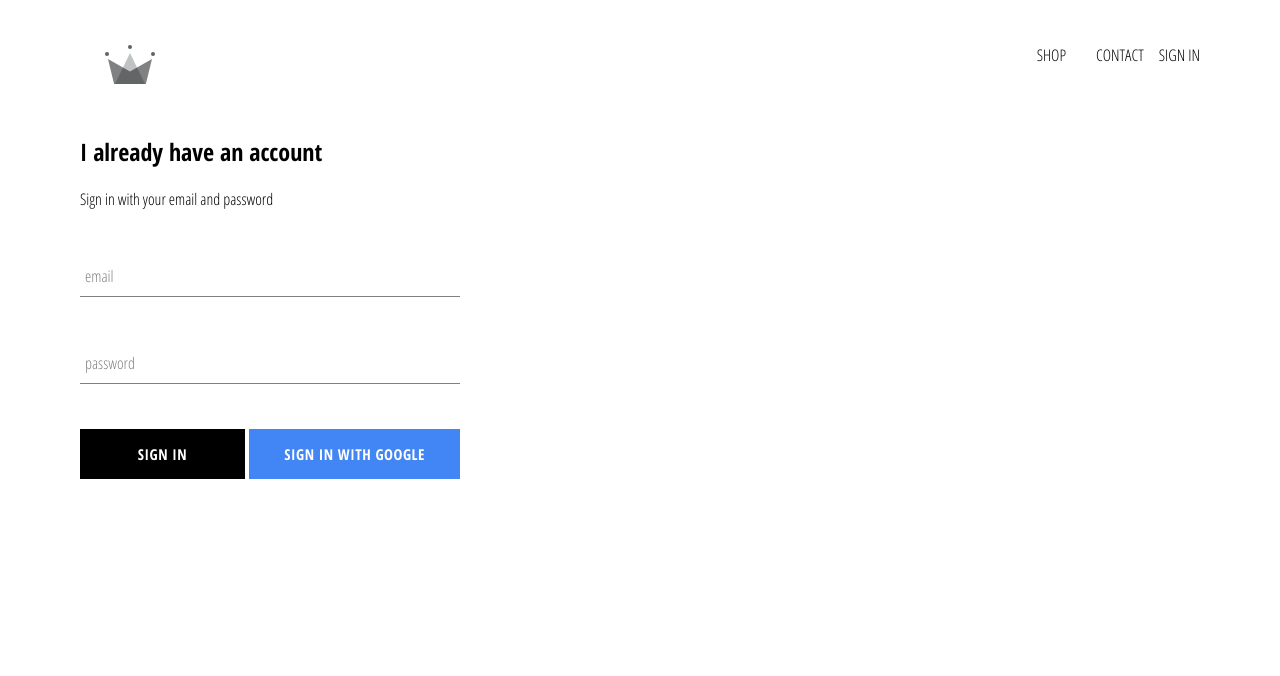
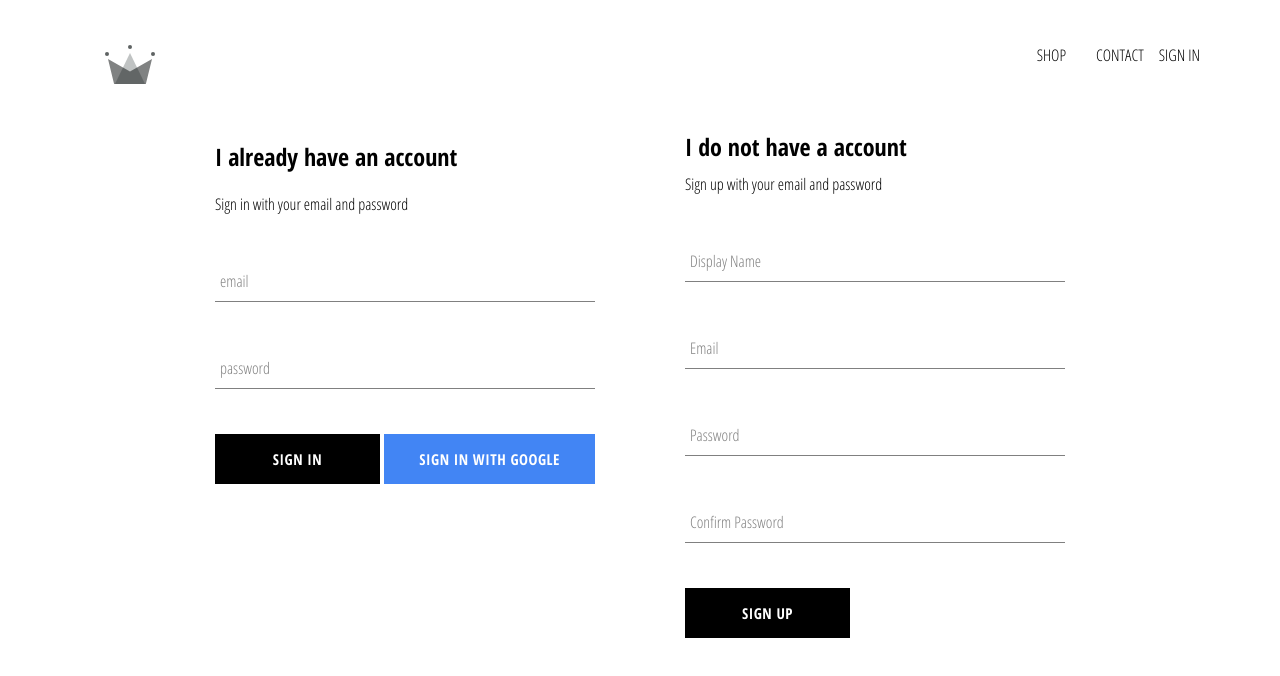
Before and after one commit to ross-ferreira/Wilder-Clothing, a React (Create React App) app: page /signin in a window 1280 px wide. Shown: the top 676 px of the page. Built offline with nearby package versions, Linux system fonts and the light colour scheme; no server answers.

Commit message:
Implemented Firebase Utils including ability to store authenticated users firestore DB

```diff
--- a/src/App.js
+++ b/src/App.js
@@ -6,7 +6,7 @@
 import Header from './components/header/Header.component.jsx';
 import SignInAndSignUp from './pages/sign-in-and-sign-up/Sign-In-And-Sign-Up.component.jsx';
 
-import { auth } from './firebase/firebase.utlils';
+import { auth, createUserProfileDocument } from './firebase/firebase.utlils';
 
 class App extends React.Component {
   constructor() {
@@ -19,10 +19,28 @@
   unsubscribeFromAuth = null;
 
   componentDidMount() {
-    this.unsubscribeFromAuth = auth.onAuthStateChanged((user) => {
-      this.setState({ currentUser: user });
-
-      console.log(user);
+    this.unsubscribeFromAuth = auth.onAuthStateChanged(async (userAuth) => {
+      //Check User Auth during Signin In
+      if (userAuth) {
+        const userRef = await createUserProfileDocument(userAuth);
+        //snaphot of database
+        userRef.onSnapshot((snapShot) => {
+          this.setState(
+            {
+              currentUser: {
+                id: snapShot.id,
+                ...snapShot.data(),
+              },
+              //added 2nd paramter to setState for console log as setstate is ASync
+            },
+            () => {
+              console.log(this.state);
+            }
+          );
+        });
+      } else {
+        this.setState({ currentUser: userAuth });
+      }
     });
   }
 
--- /dev/null
+++ b/src/components/Sign-Up/Sign-Up.component.jsx
@@ -0,0 +1,106 @@
+import React from 'react';
+
+import FormInput from '../form-input/form-input.component';
+import CustomButton from '../custom-button/custom-button.component';
+
+import {
+  auth,
+  createUserProfileDocument,
+} from '../../firebase/firebase.utlils';
+
+import './Sign-Up.styles.scss';
+
+class SignUp extends React.Component {
+  constructor() {
+    super();
+
+    this.state = {
+      displayName: '',
+      email: '',
+      password: '',
+      confirmPassword: '',
+    };
+  }
+
+  handleSubmit = async (event) => {
+    event.preventDefault();
+
+    const { displayName, email, password, confirmPassword } = this.state;
+
+    if (password !== confirmPassword) {
+      alert("passwords don't match");
+      return;
+    }
+
+    try {
+      const { user } = await auth.createUserWithEmailAndPassword(
+        email,
+        password
+      );
+
+      await createUserProfileDocument(user, { displayName });
+
+      this.setState({
+        displayName: '',
+        email: '',
+        password: '',
+        confirmPassword: '',
+      });
+    } catch (error) {
+      console.error(error);
+    }
+  };
+
+  handleChange = (event) => {
+    const { name, value } = event.target;
+
+    this.setState({ [name]: value });
+  };
+
+  render() {
+    const { displayName, email, password, confirmPassword } = this.state;
+    return (
+      <div className="sign-up">
+        <h2 className="title">I do not have a account</h2>
+        <span>Sign up with your email and password</span>
+        <form className="sign-up-form" onSubmit={this.handleSubmit}>
+          <FormInput
+            type="text"
+            name="displayName"
+            value={displayName}
+            onChange={this.handleChange}
+            label="Display Name"
+            required
+          />
+          <FormInput
+            type="email"
+            name="email"
+            value={email}
+            onChange={this.handleChange}
+            label="Email"
+            required
+          />
+          <FormInput
+            type="password"
+            name="password"
+            value={password}
+            onChange={this.handleChange}
+            label="Password"
+            required
+          />
+          <FormInput
+            type="password"
+            name="confirmPassword"
+            value={confirmPassword}
+            onChange={this.handleChange}
+            label="Confirm Password"
+            required
+          />
+          <CustomButton type="submit">SIGN UP</CustomButton>
+        </form>
+      </div>
+    );
+  }
+}
+
+export default SignUp;
--- /dev/null
+++ b/src/components/Sign-Up/Sign-Up.styles.scss
@@ -0,0 +1,9 @@
+.sign-up {
+  display: flex;
+  flex-direction: column;
+  width: 380px;
+
+  .title {
+    margin: 10px 0;
+  }
+}
--- a/src/firebase/firebase.utlils.js
+++ b/src/firebase/firebase.utlils.js
@@ -13,6 +13,32 @@
   measurementId: 'G-XP272F90V0',
 };
 
+export const createUserProfileDocument = async (userAuth, additionalData) => {
+  if (!userAuth) return;
+
+  const userRef = firestore.doc(`users/${userAuth.uid}`);
+
+  const snapShot = await userRef.get();
+
+  if (!snapShot.exists) {
+    const { displayName, email } = userAuth;
+    const createdAt = new Date();
+
+    try {
+      await userRef.set({
+        displayName,
+        email,
+        createdAt,
+        ...additionalData,
+      });
+    } catch (error) {
+      console.log('error creating user', error.message);
+    }
+  }
+
+  return userRef;
+};
+
 firebase.initializeApp(config);
 
 export const auth = firebase.auth();
--- a/src/pages/sign-in-and-sign-up/Sign-In-And-Sign-Up.component.jsx
+++ b/src/pages/sign-in-and-sign-up/Sign-In-And-Sign-Up.component.jsx
@@ -1,12 +1,14 @@
 import React from 'react';
 
 import './Sign-In-And-Sign-Up.styles.scss';
-import SignIn from '../../components/sign-in/Sign-In.component';
+import SignIn from '../../components/Sign-In/Sign-In.component';
+import SignUp from '../../components/Sign-Up/Sign-Up.component';
 
 const SignUpAndSignOut = () => {
   return (
     <div className="sign-in-and-sign-up">
       <SignIn />
+      <SignUp />
     </div>
   );
 };
--- a/src/pages/sign-in-and-sign-up/Sign-In-And-Sign-Up.styles.scss
+++ b/src/pages/sign-in-and-sign-up/Sign-In-And-Sign-Up.styles.scss
@@ -0,0 +1,6 @@
+.sign-in-and-sign-up {
+  width: 850px;
+  display: flex;
+  justify-content: space-between;
+  margin: 30px auto;
+}
```
